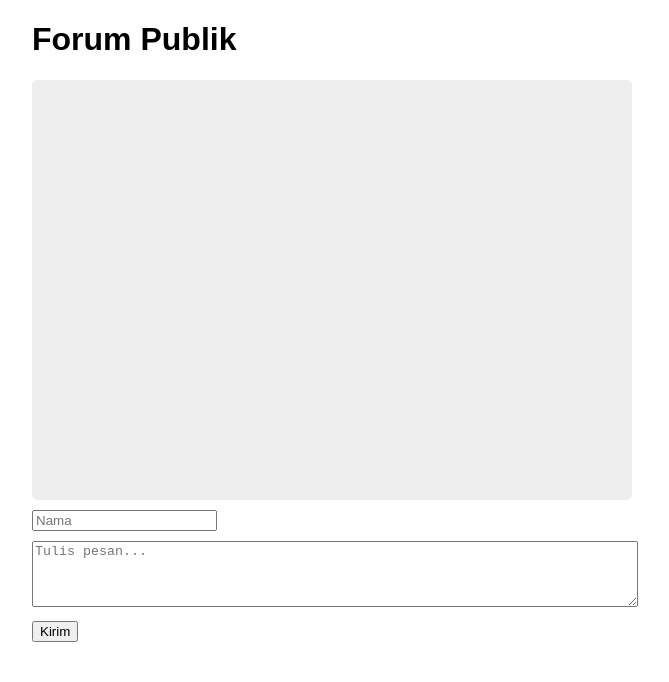
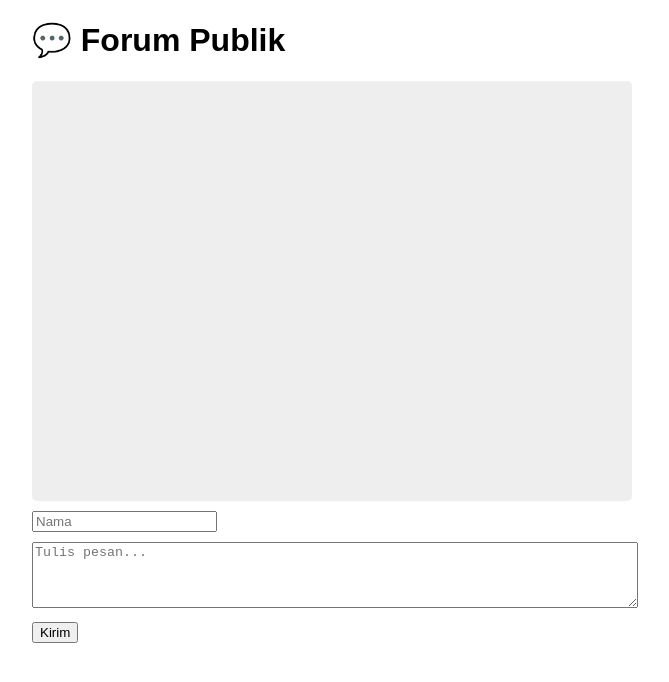
Before and after one commit to marketblastapp/forum-public, a website: page public/index.html in a window 1280 px wide. Shown: the whole page, without its empty margins (308-977 px from the left). Drawn offline with Linux system fonts and the light colour scheme; no server answers.

Commit message:
Update index.html

```diff
--- a/public/index.html
+++ b/public/index.html
@@ -1,18 +1,25 @@
 <!DOCTYPE html>
-<html>
+<html lang="id">
 <head>
   <meta charset="UTF-8">
+  <meta name="viewport" content="width=device-width, initial-scale=1.0">
   <title>Forum Publik</title>
   <link rel="stylesheet" href="style.css">
 </head>
 <body>
-  <h1>Forum Publik</h1>
+  <header>
+    <h1>💬 Forum Publik</h1>
+  </header>
 
-  <div id="messages"></div>
+  <main>
+    <div id="messages"></div>
 
-  <input id="username" placeholder="Nama" />
-  <textarea id="content" placeholder="Tulis pesan..."></textarea>
-  <button onclick="sendMessage()">Kirim</button>
+    <div class="input-container">
+      <input id="username" placeholder="Nama" />
+      <textarea id="content" placeholder="Tulis pesan..."></textarea>
+      <button onclick="sendMessage()">Kirim</button>
+    </div>
+  </main>
 
   <script src="script.js"></script>
 </body>
```
